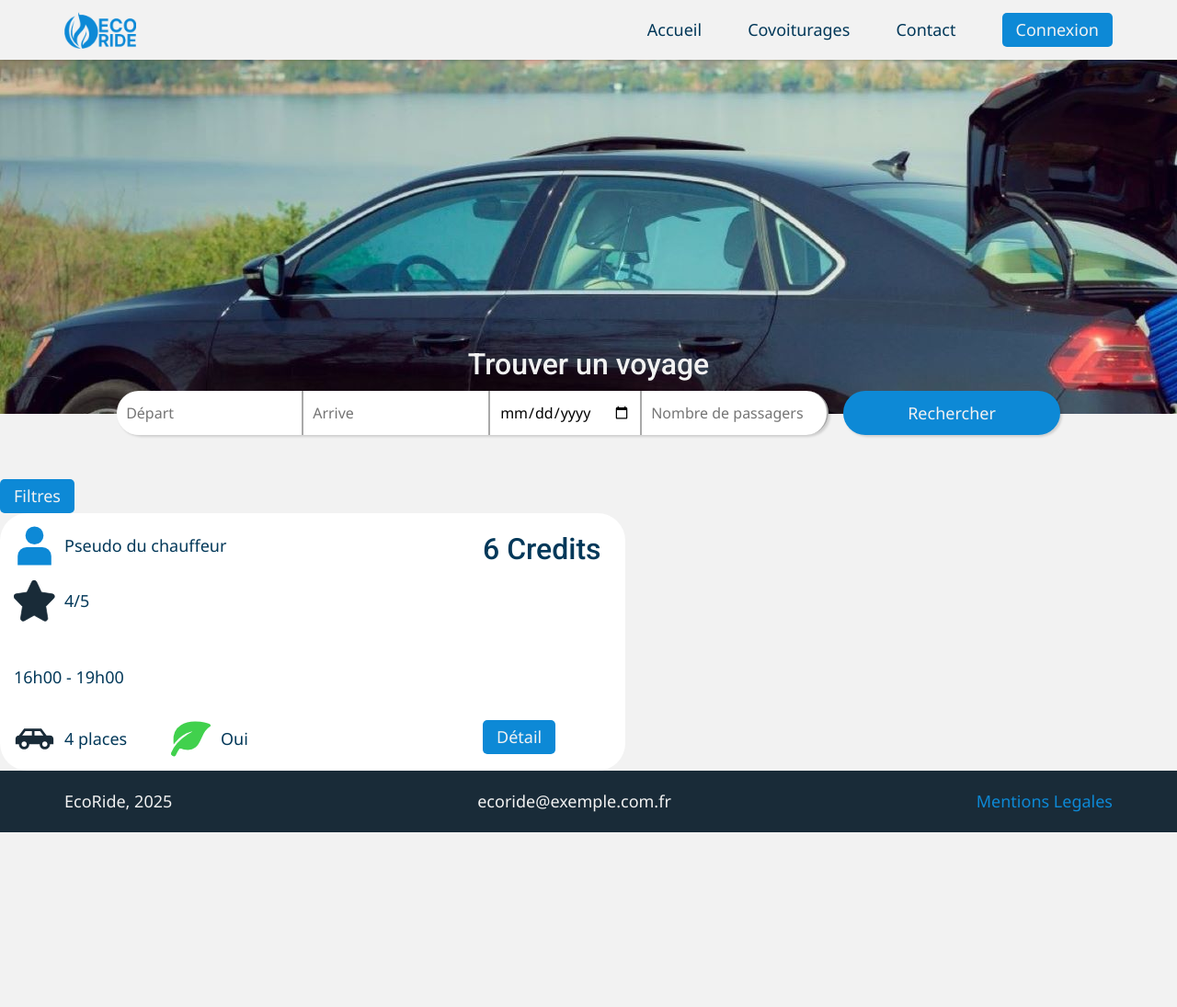
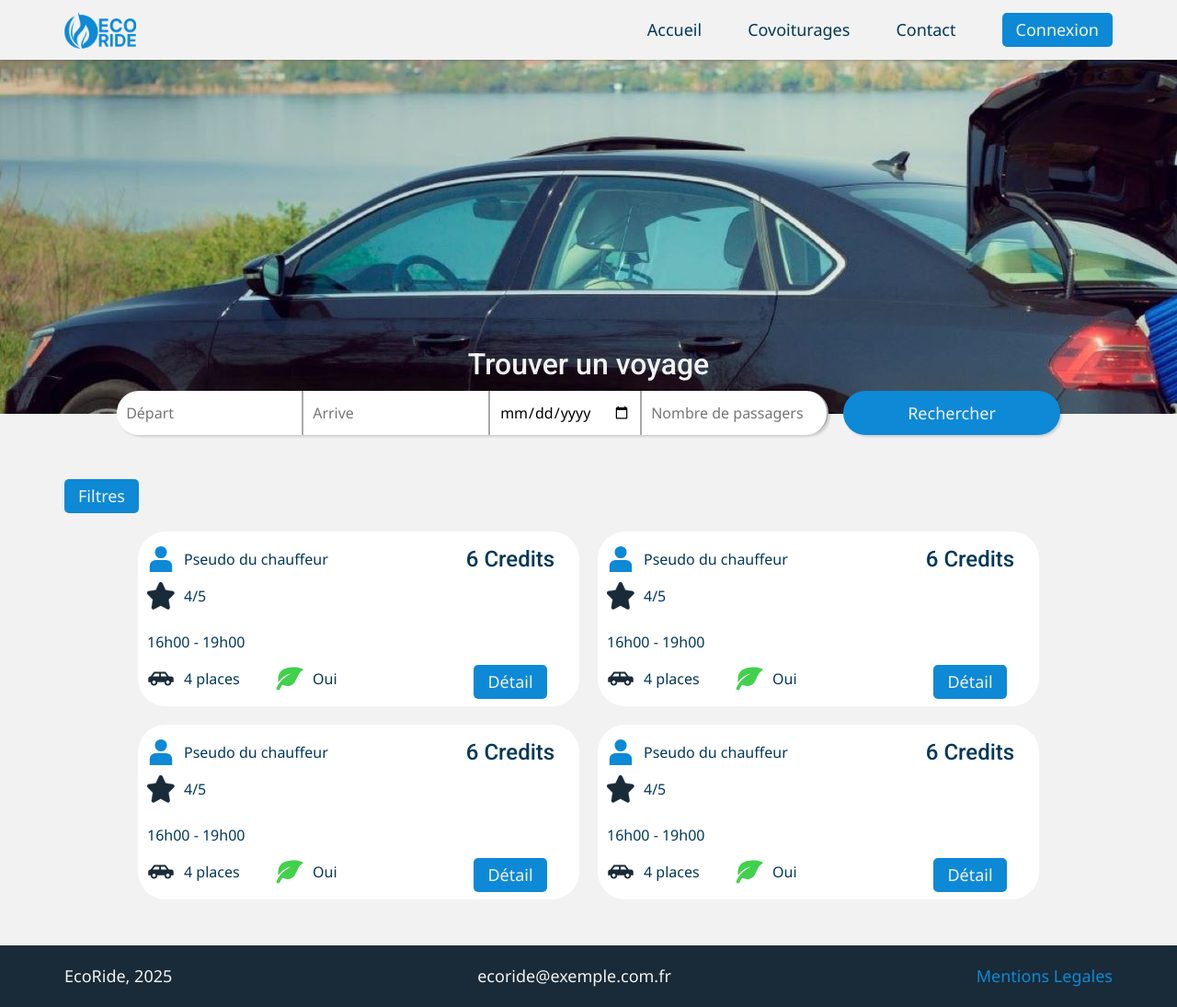
Before and after one commit to joselezcano8/EcoRide---Studi, a PHP site: page /covoiturages.php in a window 1280 px wide. Shown: the whole page at 92% size. Before the commit the page ends 905 px from the top, so only its background shows below. Run offline with PHP 8.4, Linux system fonts and the light colour scheme.

Commit message:
Version desktop frontend Covoiturages

```diff
--- a/covoiturages.css
+++ b/covoiturages.css
@@ -62,12 +62,13 @@
 .card {
     background-color: white !important;
     border-radius: 30px;
-    width: 680px;
+    width: 480px;
     padding: 15px;
     display: grid;
-    grid-template-columns: repeat(4, 150px);
-    grid-template-rows: 40px 40px 10px 40px 40px;
-    gap: 20px;
+    grid-template-columns: 130px 130px 40px 130px;
+    grid-template-rows: 30px 30px 0px 30px 30px;
+    gap: 10px;
+    justify-content: center;
     grid-template-areas:
     'chauffeur chauffeur . price'
     'star . . . '
@@ -78,18 +79,51 @@
 }
 
 .card img {
-    height: 45px;
+    height: 30px;
 }
 
 .card p {
+    font-size: 1rem;
     color: var(--clr-dark);
 }
 
-.card-chauffeur,
-.card-star,
-.card-car,
-.card-eco {
+.card h2 {
+    font-size: 1.5rem;
+}
+
+.card *
+{
     display: flex;
     align-items: center;
+    justify-content: left;
     gap: 10px;
 }
+
+.card-price,
+.card-button {
+    justify-content: center;
+}
+
+/*Card Zone*/
+
+.voyages {
+    display: flex;
+    flex-direction: column;
+    gap: 20px;
+    align-items: center;
+    margin-bottom: 50px;
+}
+
+.voyages button {
+    align-self: flex-start;
+
+}
+
+.cards {
+    display: grid;
+    width: 980px;
+    grid-template-columns: repeat(2, 1fr);
+    justify-content: center;
+    align-items: center;
+    gap: 20px;
+}
--- a/covoiturages.php
+++ b/covoiturages.php
@@ -8,39 +8,18 @@ $secondTitle = '';
 include 'inc/header.inc.php';
 ?>
 
-        <main class="main">
+        <main class="main | padding">
             <?php include 'inc/itineraire.inc.php'; ?>
             <section class="no-voyage | hidden">
                 <p>Veuillez indiquer le lieu de départ, d'arrivée, la date et le nombre de passagers...</p>
             </section>
             <section class="voyages">
                 <button class="button">Filtres</button>
-                <div class="card">
-                    <div class="card-chauffeur">
-                        <img src="img/svg/user.svg" alt="">
-                        <p>Pseudo du chauffeur</p>
-                    </div>
-                    <div class="card-star">
-                        <img src="img/svg/star.svg" alt="">
-                        <p>4/5</p>
-                    </div>
-                    <div class="card-horaire">
-                        <p>16h00 - 19h00</p>
-                    </div>
-                    <div class="card-car">
-                        <img src="img/svg/car.svg" alt="">
-                        <p>4 places</p>
-                    </div>
-                    <div class="card-eco">
-                        <img src="img/svg/feuille.svg" alt="">
-                        <p>Oui</p>
-                    </div>
-                    <div class="card-price">
-                        <h2>6 Credits</h2>
-                    </div>
-                    <div class="card-button">
-                        <button class="button">Détail</button>
-                    </div>
+                <div class="cards">
+                <?php include 'inc/card.inc.php'; ?>
+                <?php include 'inc/card.inc.php'; ?>
+                <?php include 'inc/card.inc.php'; ?>
+                <?php include 'inc/card.inc.php'; ?>
                 </div>
             </section>
         </main>
--- /dev/null
+++ b/inc/card.inc.php
@@ -0,0 +1,27 @@
+<div class="card">
+    <div class="card-chauffeur">
+        <img src="img/svg/user.svg" alt="">
+        <p>Pseudo du chauffeur</p>
+    </div>
+    <div class="card-star">
+        <img src="img/svg/star.svg" alt="">
+        <p>4/5</p>
+    </div>
+    <div class="card-horaire">
+        <p>16h00 - 19h00</p>
+    </div>
+    <div class="card-car">
+        <img src="img/svg/car.svg" alt="">
+        <p>4 places</p>
+    </div>
+    <div class="card-eco">
+        <img src="img/svg/feuille.svg" alt="">
+        <p>Oui</p>
+    </div>
+    <div class="card-price">
+        <h2>6 Credits</h2>
+    </div>
+    <div class="card-button">
+        <button class="button">Détail</button>
+    </div>
+</div>
--- a/inc/header.inc.php
+++ b/inc/header.inc.php
@@ -18,7 +18,7 @@
 <body>
     <!-- Section de la barre de navigation -->
     <nav class="nav | padding">
-        <a href="">
+        <a href="index.php">
             <img class="logo" src="img/logo_primary.png" alt="Logo Eco Ride">
         </a>
         <!-- Hamburguer Menu-->
```
